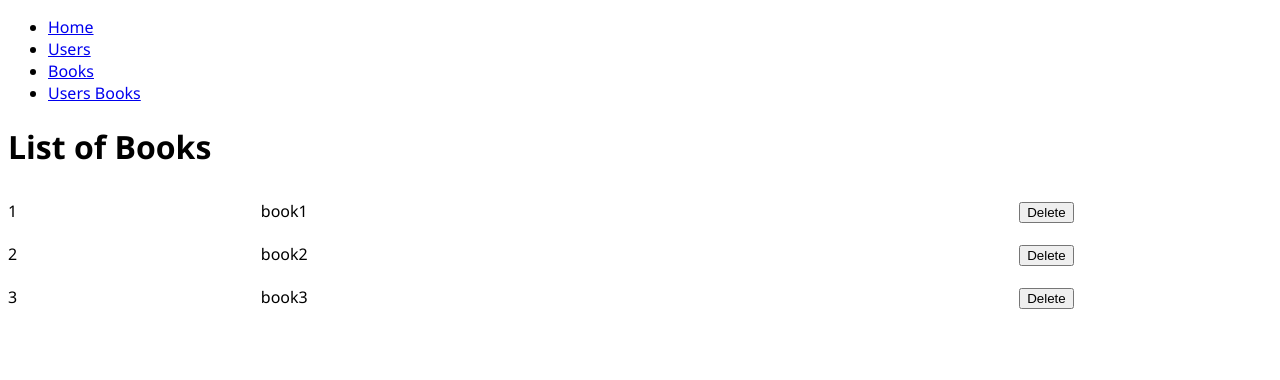
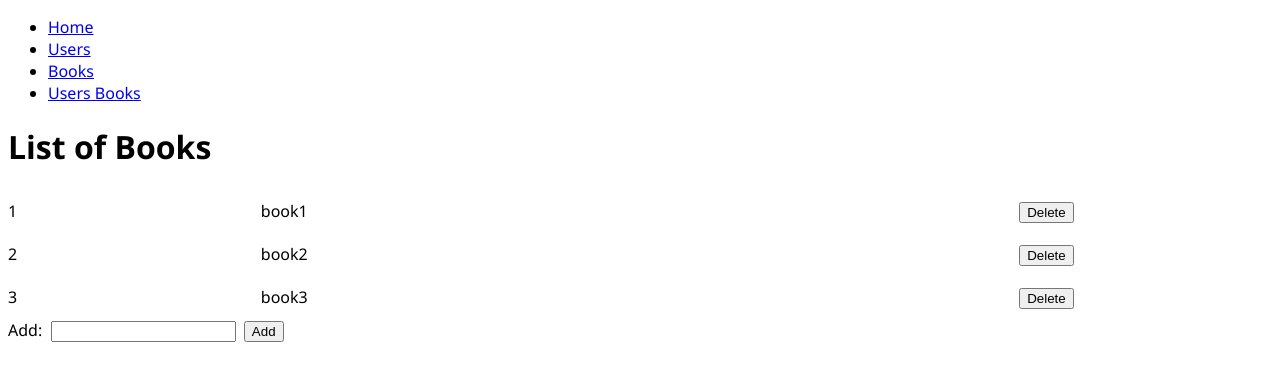
Before and after one commit to netvgit/state-management-tools-proto, a React app: page /books in a window 1280 px wide. Shown: the top 380 px of the page. Built offline with nearby package versions, Linux system fonts and the light colour scheme; the HTML template or start-up script is replaced by a standard one.

Commit message:
Added functionality for adding a new book

```diff
--- a/src/components/Books.js
+++ b/src/components/Books.js
@@ -1,6 +1,7 @@
 import React, { Component } from "react";
 import { connect } from 'react-redux';
 
+import store from '../state-tool/store';
 import ACTIONS_LIST from '../state-tool/actions';
 
 const BookRow = (props) => {
@@ -17,11 +18,23 @@ const BookRow = (props) => {
   )
 }
 
+const InputRow = (props) => {
+  return (
+    <div>
+      Add:&nbsp;&nbsp;<input type='text' value={ props.newBookValue } onChange={ (e) => props.inputBookChange(e.target.value) } />&nbsp;&nbsp;<input type="button" value="Add" onClick={ () => props.createBook(props.newBookValue) } />
+    </div>
+  )
+}
+
 class Books extends Component{
+
   constructor(){
+
     super();
   }
+
   render(){
+
     let booksDisplay = [];
     let bookCount = 1;
     this.props.books.forEach(book => {
@@ -39,6 +52,10 @@ class Books extends Component{
       <div className='main-div'>
         <h1>List of Books</h1>
         { booksDisplay }
+        <InputRow
+        newBookValue={ this.props.newBook }
+        inputBookChange={ this.props.inputBookChange }
+        createBook={ this.props.createBook } />
       </div>
     );
   }
@@ -47,13 +64,21 @@ class Books extends Component{
 export default connect(
   (state)=>{
     return {
-      books: state.books
+      books: state.books,
+      newBook: state.newBook
     };
   },
   (dispatch) => {
     return {
       deleteBook: (bookId) => {
         dispatch(ACTIONS_LIST.DELETE_BOOK(bookId))
+      },
+      inputBookChange: (newBookValue) => {
+        dispatch(ACTIONS_LIST.INPUT_BOOK_CHANGE(newBookValue))
+      },
+      createBook: (bookName) => {
+        dispatch(ACTIONS_LIST.CREATE_BOOK(bookName));
+        dispatch(ACTIONS_LIST.INPUT_BOOK_CHANGE(''));
       }
     };
 })(Books);
--- a/src/state-tool/actions.js
+++ b/src/state-tool/actions.js
@@ -17,9 +17,10 @@ function deleteBook(bookId) {
   };
 }
 
-function updateNewBook(newBookValue){
+function inputBookChange(newBookValue){
+
   return {
-    type: 'UPDATE_NEW_BOOK',
+    type: 'INPUT_BOOK_CHANGE',
     payload: {
       newBookValue: newBookValue
     }
@@ -29,7 +30,7 @@ function updateNewBook(newBookValue){
 let ACTIONS_LIST = {
   CREATE_BOOK: createBook,
   DELETE_BOOK: deleteBook,
-  UPDATE_NEW_BOOK: updateNewBook
+  INPUT_BOOK_CHANGE: inputBookChange
 };
 
 export default ACTIONS_LIST;
--- a/src/state-tool/reducers.js
+++ b/src/state-tool/reducers.js
@@ -1,4 +1,5 @@
 import { combineReducers } from 'redux';
+import store from './store';
 
 function books(state =[{
     id: '1',
@@ -19,6 +20,19 @@ function books(state =[{
   switch(action.type){
 
     case 'CREATE_BOOK':
+
+      let bookData = action.payload;
+      if (bookData.name) {
+        newState = [
+          ...state,
+          {
+            id: Date.now(),
+            name: bookData.name
+          }
+        ];
+        //this.state.newBook = '';
+      }
+      return newState;
     break;
 
     case 'DELETE_BOOK':
@@ -37,6 +51,14 @@ function books(state =[{
 }
 
 function newBook(state='', action){
+  let newState = '';
+  switch(action.type){
+
+    case 'INPUT_BOOK_CHANGE':
+      newState = action.payload.newBookValue;
+      return newState;
+    break;
+  }
   return state;
 }
 
```
Also changed, not shown: 2 other files (tests, documents, lock files or other folders).
